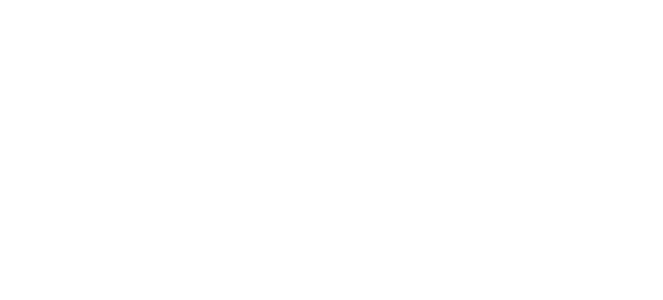
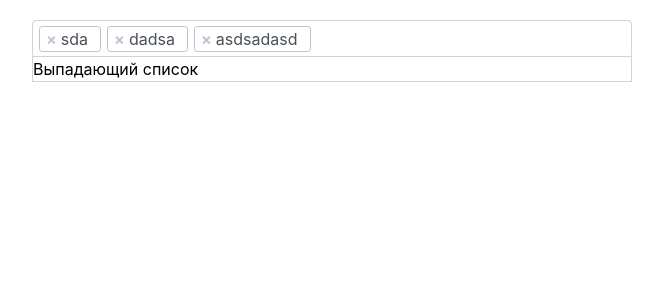
Before and after one commit to Solovev-A/react-dropdown-components, a React (Create React App) app: page / in a window 1280 px wide. Shown: the top 300 px of the page, without its empty margins (308-971 px from the left). Built offline with nearby package versions, Linux system fonts and the light colour scheme.

Commit message:
Добавлена базовая разметка и стилизация компонентов

```diff
--- a/package.json
+++ b/package.json
@@ -9,6 +9,7 @@
     "react": "^17.0.2",
     "react-dom": "^17.0.2",
     "react-scripts": "4.0.3",
+    "styled-components": "^5.3.0",
     "web-vitals": "^1.1.2"
   },
   "scripts": {
--- a/src/App.js
+++ b/src/App.js
@@ -1,9 +1,10 @@
 import React from 'react';
+import Multiselect from './components/multiselect';
 
 const App = () => {
   return (
-    <div>
-
+    <div style={{ width: '600px', margin: '20px auto' }}>
+      <Multiselect selected={['sda', 'dadsa', 'asdsadasd']} />
     </div>
   );
 }
--- /dev/null
+++ b/src/components/dropdown.js
@@ -0,0 +1,28 @@
+import React from 'react';
+import styled from 'styled-components';
+
+const DropdownView = styled.div`
+position: absolute;
+top: ${(props) => props.contentHeight}px;
+left: -1px;
+padding: 0px;
+max-height: 240px;
+width: ${(props) => props.contentWidth}px;
+display: flex;
+flex-direction: column;
+border-radius: 0;
+background-color: white;
+border: 1px solid #ced4da;
+box-sizing: border-box;
+z-index: 19;
+`;
+
+const Dropdown = ({ contentHeight, contentWidth }) => {
+    return (
+        <DropdownView contentHeight={contentHeight} contentWidth={contentWidth}>
+            Выпадающий список
+        </DropdownView>
+    );
+}
+
+export default Dropdown;
--- /dev/null
+++ b/src/components/input.js
@@ -0,0 +1,30 @@
+import React from 'react';
+import styled from 'styled-components';
+
+const InputView = styled.input`
+flex-grow: 1;
+padding: 0;
+box-sizing: border-box;
+border: none;
+font-family: inherit;
+font-size: inherit;
+line-height: inherit;
+color: #495057;
+
+&:focus {
+    outline: 0;
+}
+`;
+
+const Input = ({ placeholder, onSearchChange }) => {
+    const onChange = (event) => onSearchChange(event.target.value);
+
+    return (
+        <InputView
+            placeholder={placeholder}
+            onChange={onChange}
+        />
+    );
+}
+
+export default Input;
--- /dev/null
+++ b/src/components/multiselect.js
@@ -0,0 +1,39 @@
+import React, { useState } from 'react';
+import styled from 'styled-components';
+
+import useOuterClick from './../hooks/useOuterClick';
+import Dropdown from './dropdown';
+import MultiselectContent from './multiselectContent';
+
+const MultiselectView = styled.div`
+position: relative;
+min-height: calc(1.5em + .75rem + 2px) !important;
+width: 100%;
+margin: 0;
+box-sizing: border-box;
+display: flex;
+align-items: center;
+background-color: #fff;
+border: 1px solid #ced4da;
+border-radius: .25rem;
+cursor: pointer;
+
+&:focus-within {
+    box-shadow: 0 0 0 0.2rem rgb(38 143 255 / 50%);
+}
+`;
+
+const Multiselect = ({ options, selected, onInputChange, onSelectedChange }) => {
+    const [isDropdownOpen, setIsDropdownOpen] = useState(false);
+
+    const innerRef = useOuterClick(() => setIsDropdownOpen(false));
+
+    return (
+        <MultiselectView ref={innerRef}>
+            <MultiselectContent selected={selected} />
+            <Dropdown contentHeight='35' contentWidth='600' />
+        </MultiselectView>
+    )
+}
+
+export default Multiselect;
--- /dev/null
+++ b/src/components/multiselectContent.js
@@ -0,0 +1,30 @@
+import React from 'react';
+import styled from 'styled-components';
+import Input from './input';
+import SelectedItem from './selectedItem';
+
+const MultiselectContentView = styled.div`
+display: flex;
+flex-wrap: wrap;
+flex: 1;
+padding-left: .375rem;
+`;
+
+const MultiselectContent = ({ selected, renderSelectedItem, placeholder }) => {
+    return (
+        <MultiselectContentView>
+            {
+                selected.map((item, index) => {
+                    return (
+                        <SelectedItem key={index}>
+                            {renderSelectedItem ? renderSelectedItem(item) : item}
+                        </SelectedItem>
+                    )
+                })
+            }
+            <Input placeholder={selected.length ? null : placeholder} />
+        </MultiselectContentView>
+    );
+}
+
+export default MultiselectContent;
--- /dev/null
+++ b/src/components/selectedItem.js
@@ -0,0 +1,41 @@
+import React from 'react';
+import styled from 'styled-components';
+
+const SelectedItemView = styled.div`
+display: flex;
+align-items: center;
+padding: 0;
+padding-right: .75rem;
+margin-right: .375rem;
+color: #495057;
+font-size: 1rem;
+cursor: pointer;
+border: 1px solid #bdc6d0;
+border-radius: .2rem;
+`;
+
+const RemoveItem = styled.span`
+padding-right: 3px;
+padding-left: 3px;
+margin-right: 1px;
+margin-left: 3px;
+font-weight: 700;
+color: #bdc6d0;
+
+&:hover {
+    color: #343a40;
+}
+`;
+
+const SelectedItem = ({ onItemRemove, children }) => {
+    return (
+        <SelectedItemView>
+            <RemoveItem onClick={(e) => onItemRemove()}>
+                &times;
+            </RemoveItem>
+            {children}
+        </SelectedItemView>
+    );
+}
+
+export default SelectedItem;
--- /dev/null
+++ b/src/hooks/useOuterClick.js
@@ -0,0 +1,27 @@
+// Позаимствовано из: https://stackoverflow.com/a/54292872/13467303
+
+import { useEffect, useRef } from "react";
+
+const useOuterClick = (callback) => {
+    const callbackRef = useRef(); // initialize mutable callback ref
+    const innerRef = useRef(); // returned to client, who sets the "border" element
+
+    // update callback on each render, so second useEffect has most recent callback
+    useEffect(() => { callbackRef.current = callback; });
+    useEffect(() => {
+        document.addEventListener("click", handleClick);
+        return () => document.removeEventListener("click", handleClick);
+
+        function handleClick(e) {
+            if (innerRef.current && callbackRef.current &&
+                !innerRef.current.contains(e.target)
+            ) {
+                callbackRef.current(e);
+            }
+        }
+    }, []);
+
+    return innerRef;
+}
+
+export default useOuterClick;
--- a/src/index.css
+++ b/src/index.css
@@ -1,13 +1,14 @@
 body {
   margin: 0;
-  font-family: -apple-system, BlinkMacSystemFont, 'Segoe UI', 'Roboto', 'Oxygen',
-    'Ubuntu', 'Cantarell', 'Fira Sans', 'Droid Sans', 'Helvetica Neue',
-    sans-serif;
+  font-family: -apple-system, BlinkMacSystemFont, "Segoe UI", "Roboto", "Oxygen", "Ubuntu", "Cantarell", "Fira Sans",
+    "Droid Sans", "Helvetica Neue", sans-serif;
   -webkit-font-smoothing: antialiased;
   -moz-osx-font-smoothing: grayscale;
+  font-size: 1rem;
+  font-weight: 400;
+  line-height: 1.5;
 }
 
 code {
-  font-family: source-code-pro, Menlo, Monaco, Consolas, 'Courier New',
-    monospace;
+  font-family: source-code-pro, Menlo, Monaco, Consolas, "Courier New", monospace;
 }
```
Also changed, not shown: src/index.js (line endings or trailing spaces), 1 other file (tests, documents, lock files or other folders).
